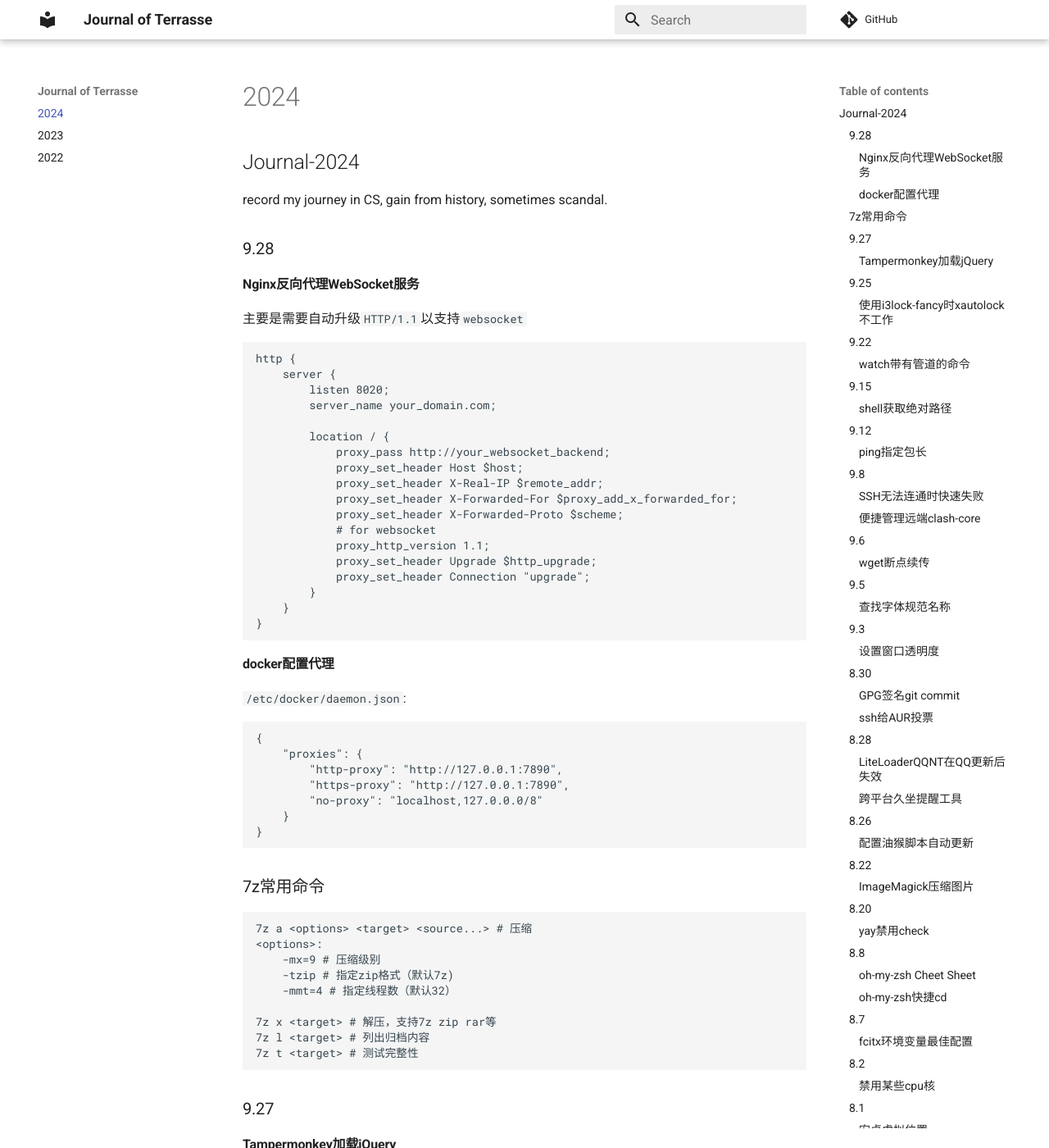
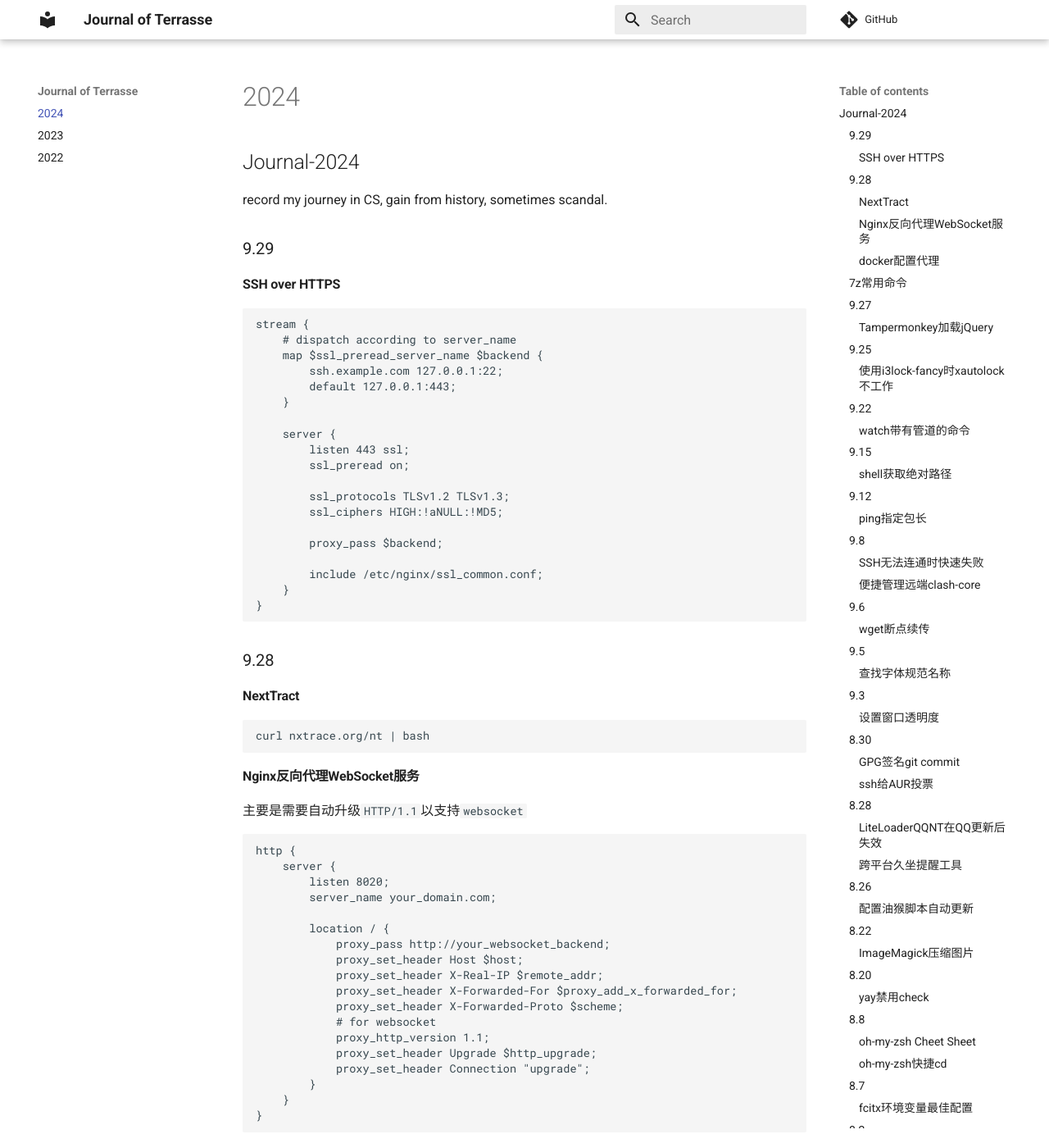
Before and after one commit to Jerry-Terrasse/journal, an MkDocs documentation site: the page built from docs/2024.md, in a window 1280 px wide and 1400 px high. Shown: the whole window at 82% size. Built offline with MkDocs 1.6.1 and Material for MkDocs 9.7.7, drawn with Linux system fonts in a browser that asks for light colours; comment, search, counter and statistics services are not loaded.

Commit message:
update (Sun Sep 29 12:34:07 PM CST 2024)

````diff
--- a/docs/2024.md
+++ b/docs/2024.md
@@ -2,7 +2,39 @@
 
 record my journey in CS, gain from history, sometimes scandal.
 
+### 9.29
+
+#### SSH over HTTPS
+
+```nginx
+stream {
+    # dispatch according to server_name
+    map $ssl_preread_server_name $backend {
+        ssh.example.com 127.0.0.1:22;
+        default 127.0.0.1:443;
+    }
+
+    server {
+        listen 443 ssl;
+        ssl_preread on;
+
+        ssl_protocols TLSv1.2 TLSv1.3;
+        ssl_ciphers HIGH:!aNULL:!MD5;
+
+        proxy_pass $backend;
+
+        include /etc/nginx/ssl_common.conf;
+    }
+}
+```
+
 ### 9.28
+
+#### NextTract
+
+```shell
+curl nxtrace.org/nt | bash
+```
 
 #### Nginx反向代理WebSocket服务
 
````
